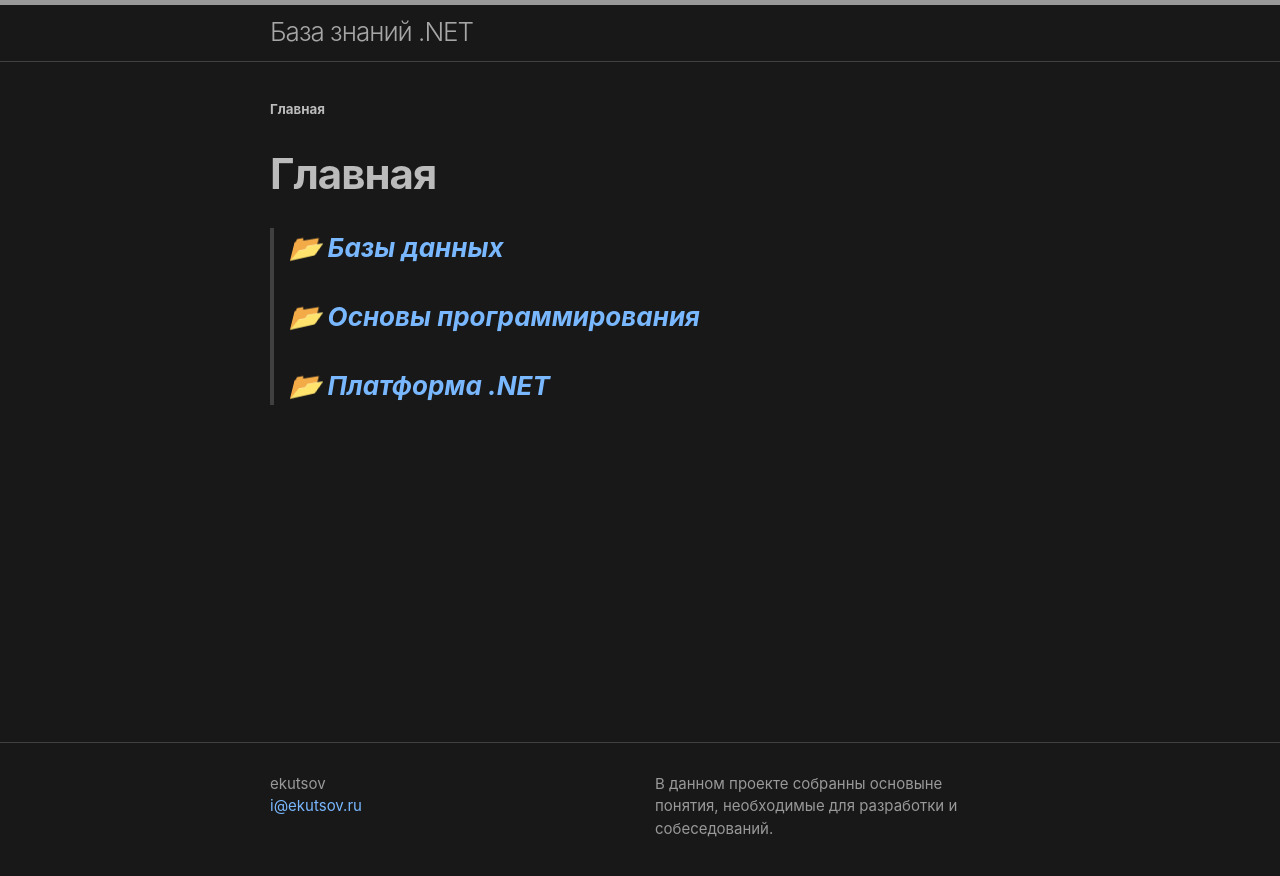
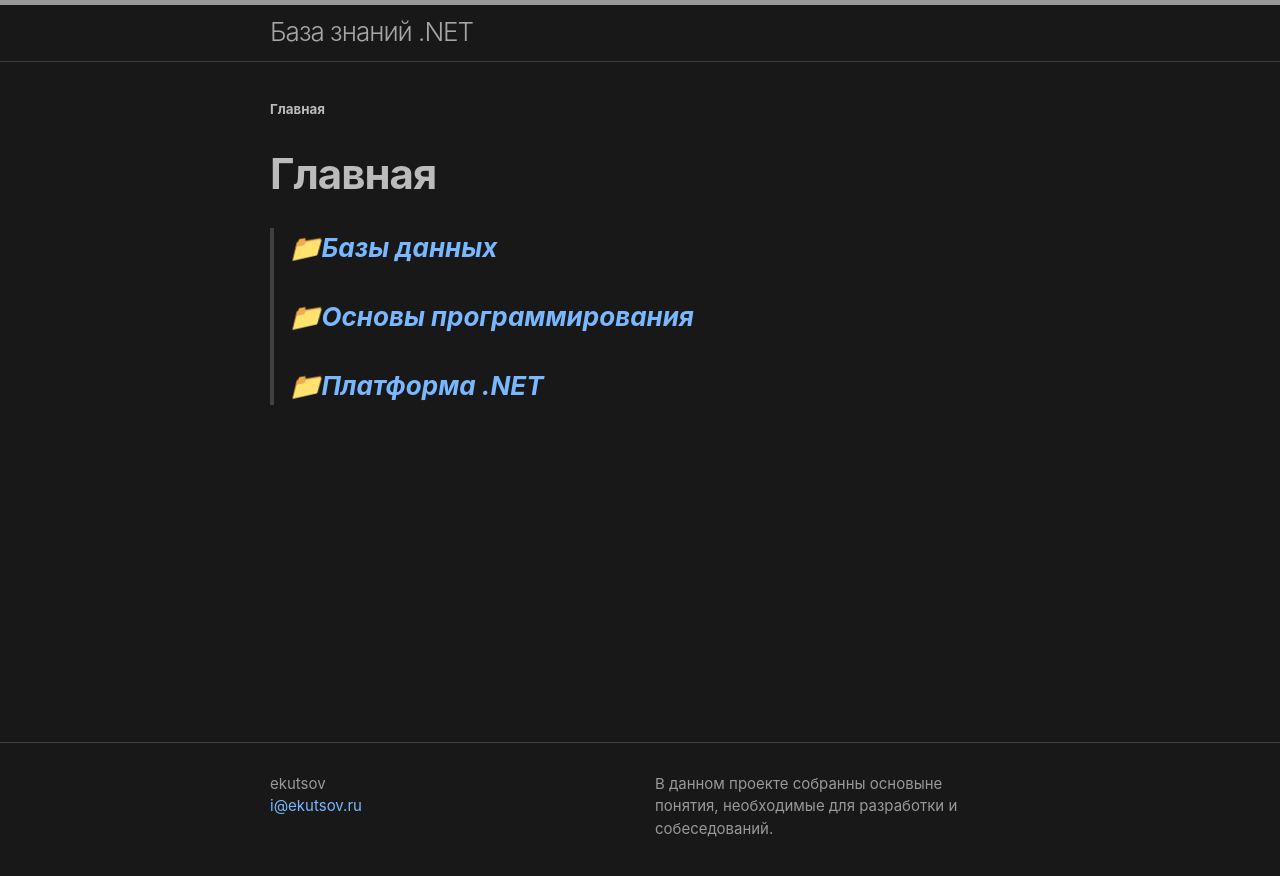
Before and after one commit to ekutsov/knowledge-base, a Jekyll site: the page built from index.md, in a window 1280 px wide. Shown: the top 876 px of the page. Built offline with Jekyll 4.4.1, drawn with Linux system fonts in a browser that asks for light colours; emoji names are drawn with the system emoji font.

Commit message:
update docs

```diff
--- a/assets/css/style.scss
+++ b/assets/css/style.scss
@@ -6,6 +6,13 @@
   "minima/skins/{{ site.minima.skin | default: 'classic' }}",
   "minima/initialize";
 
+a {
+  display: flex;
+  align-items: center;
+}
+
 img.emoji {
-  margin: 0 0 5px;
+  margin: 0 10px;
+  width: 25px;
+  height: 25px;
 }
--- a/index.md
+++ b/index.md
@@ -6,8 +6,8 @@ layout: page
 
 # **Главная**
 
-> ### **[:open_file_folder: Базы данных](docs/DataBases/README.md)**
+> ### **[:file_folder: Базы данных](docs/DataBases/README.md)**
 >
-> ### **[:open_file_folder: Основы программирования](docs/Basics/README.md)**
+> ### **[:file_folder: Основы программирования](docs/Basics/README.md)**
 >
-> ### **[:open_file_folder: Платформа .NET](docs/.NET/README.md)**
+> ### **[:file_folder: Платформа .NET](docs/.NET/README.md)**
```
